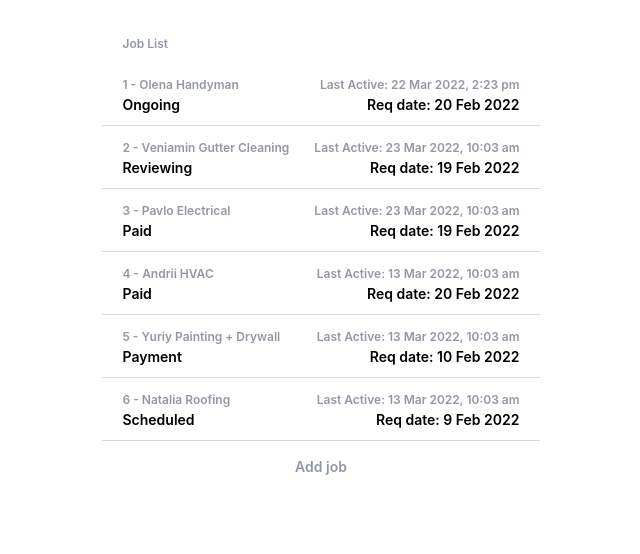
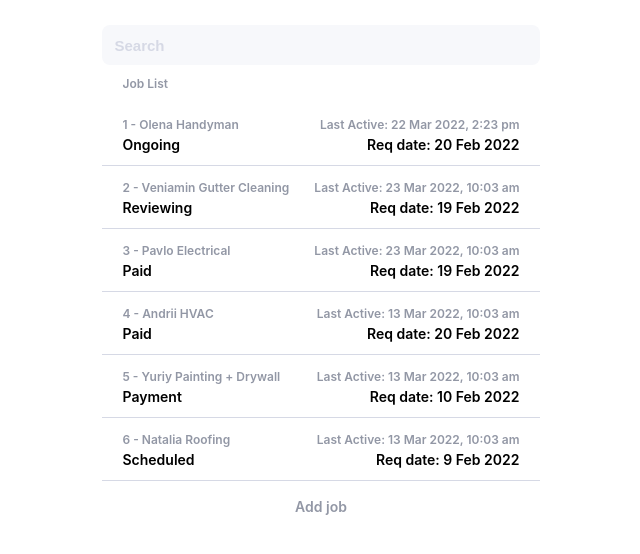
Before and after one commit to heletrix/test-react-spring-2022, a React (Create React App) app: page / in a window 1280 px wide. Shown: the top 554 px of the page, without its empty margins (319-959 px from the left). Built offline with nearby package versions, Linux system fonts and the light colour scheme.

Commit message:
input component

```diff
--- a/package.json
+++ b/package.json
@@ -8,6 +8,7 @@
     "@testing-library/user-event": "^13.5.0",
     "react": "^17.0.2",
     "react-dom": "^17.0.2",
+    "react-hook-form": "^7.28.1",
     "react-scripts": "5.0.0",
     "styled-components": "^5.3.3",
     "web-vitals": "^2.1.4"
--- /dev/null
+++ b/src/components/Input/Input.js
@@ -0,0 +1,34 @@
+import React from 'react';
+import { StyledInput, InputRow, CloseButton, Label, FlexColumn, Error } from './styled';
+
+const Input = ({
+  name,
+  register,
+  rules,
+  error,
+  inputConfig = {},
+  reset,
+  wrapperStyle,
+  placeholder,
+  label,
+  ...otherProps
+}) => {
+  return (
+    <FlexColumn>
+    {label && <Label>{label}</Label>}
+    <InputRow closeButton={Boolean(reset)} style={wrapperStyle}>
+      <StyledInput
+        {...otherProps}
+        {...inputConfig}
+        bigRightPadding={Boolean(reset)}
+        {...register(name, rules)}
+        placeholder={placeholder}
+      />
+      {Boolean(reset) && <CloseButton onClick={reset} />}
+    </InputRow>
+    {Boolean(error?.type) && <Error>{error.message || 'Invalid field'}</Error>}
+  </FlexColumn>
+  );
+};
+
+export default Input;
--- /dev/null
+++ b/src/components/Input/index.js
@@ -0,0 +1,3 @@
+import Input from './Input';
+
+export default Input;
--- /dev/null
+++ b/src/components/Input/styled.js
@@ -0,0 +1,111 @@
+import styled from 'styled-components';
+import styles from '../../constants/styles';
+
+export const CloseButton = styled.div`
+  position: absolute;
+  display: block;
+  cursor: pointer;
+  top: 11px;
+  right: 11px;
+  width: 18px;
+  height: 18px;
+  border-radius: 50%;
+  border: none;
+  transition: background 0.3s;
+  background: ${styles.colors.LIGHT_GRAY};
+  &:after,
+  &:before {
+    display: block;
+    content: '';
+    width: 10px;
+    border-radius: 15%;
+    border-bottom: 1px solid ${styles.colors.BLACK};
+    position: absolute;
+    margin: 9px auto;
+    top: 0;
+    left: 0;
+    bottom: 0;
+    right: 0;
+  }
+  &:hover {
+    &:after,
+    &:before {
+      border-bottom: 1px solid ${styles.colors.RED};
+    }
+  }
+  &:after {
+    transform: rotate(45deg);
+  }
+  &:before {
+    transform: rotate(-45deg);
+  }
+`;
+
+export const InputRow = styled.div`
+  position: relative;
+  display: flex;
+  align-items: center;
+`;
+
+export const StyledInput = styled.input`
+  background-color: ${styles.colors.LIGHT_GRAY_2};
+  border: none;
+  border-radius: 8px;
+  color: ${styles.colors.BLACK};
+  font-weight: 700;
+  font-size: 15px;
+  line-height: 1.33;
+  display: inline-block;
+  outline: 0 none;
+  width: 100%;
+  ${({ bigRightPadding }) => (bigRightPadding ? 'padding: 11px 40px 9px 12px;' : 'padding: 11px 12px 9px;')}
+  &::placeholder {
+    color: ${styles.colors.LIGHT_GRAY};
+  }
+
+  ${({ invalid }) =>
+    invalid &&
+    `
+    border: 1px solid ${styles.colors.RED};
+    box-shadow: none;
+  `}
+
+  &:active,
+  &:focus {
+    outline: 0 none;
+    box-shadow: 0 0 0 0.1em ${({ invalid }) => (invalid ? `${styles.colors.RED}` : `${styles.colors.GRAY}`)};
+    background: ${styles.colors.WHITE};
+    border: none;
+  }
+
+  &[disabled],
+  &[readOnly] {
+    color: ${styles.colors.GRAY};
+    box-shadow: none;
+    background: ${styles.colors.LIGHT_GRAY_2};
+  }
+`;
+
+export const FlexColumn = styled.div`
+  display: flex;
+  flex-direction: column;
+  flex: 1;
+
+  margin-left: 24px;
+  &:first-child {
+    margin: 0;
+  }
+`;
+
+export const Label = styled.label`
+  font-weight: 600;
+  font-size: 12px;
+  line-height: 1.17;
+  color: ${styles.colors.GRAY};
+  margin-bottom: 5px;
+`;
+
+export const Error = styled(Label)`
+  color: ${styles.colors.RED};
+  margin-top: 5px;
+`;
--- a/src/pages/JobList/JobList.js
+++ b/src/pages/JobList/JobList.js
@@ -1,5 +1,8 @@
 import { Fragment } from 'react';
+import { useForm } from 'react-hook-form';
+
 import { jobList } from './constants';
+import Input from '../../components/Input'
 
 import {
     FlexOneContainer,
@@ -19,13 +22,15 @@ import {
 } from './styled';
 
 const JobList = () => {
-
+    const { register } = useForm();
     const onAddJob = () => {
 
     }
+
     return (
         <FlexOneContainer>
         <Wrapper>
+            <Input placeholder="Search" register={register} name="search" />
             <Title>Job List</Title>
             {jobList.map(({
                 id,
```
Also changed, not shown: 1 other file (tests, documents, lock files or other folders).
